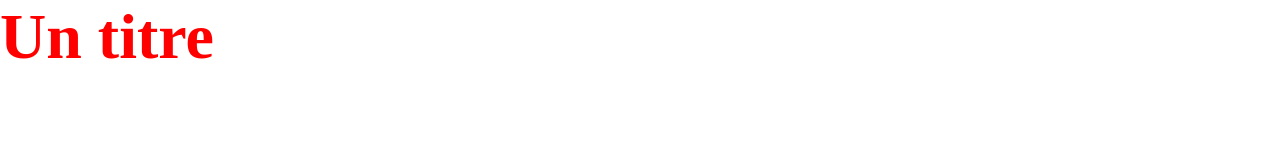
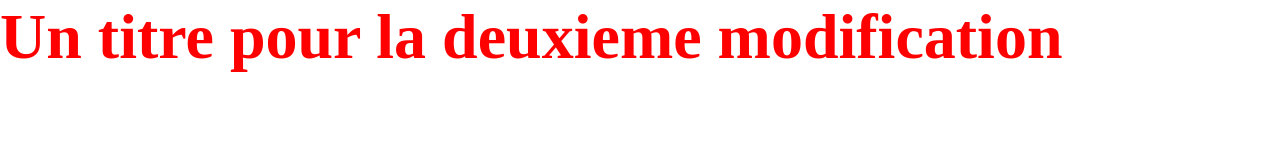
Before and after one commit to Dev-AKWANINE-Didier/Fongolab-Git-2025, a plain HTML site: page index.html in a window 1280 px wide. Drawn offline with Linux system fonts and the light colour scheme.

Commit message:
modification du titre

```diff
--- a/index.html
+++ b/index.html
@@ -8,6 +8,6 @@
     <link rel="stylesheet" href="style.css">
 </head>
 <body>
-    <h1>Un titre</h1>
+    <h1>Un titre pour la deuxieme modification</h1>
 </body>
 </html>
```
